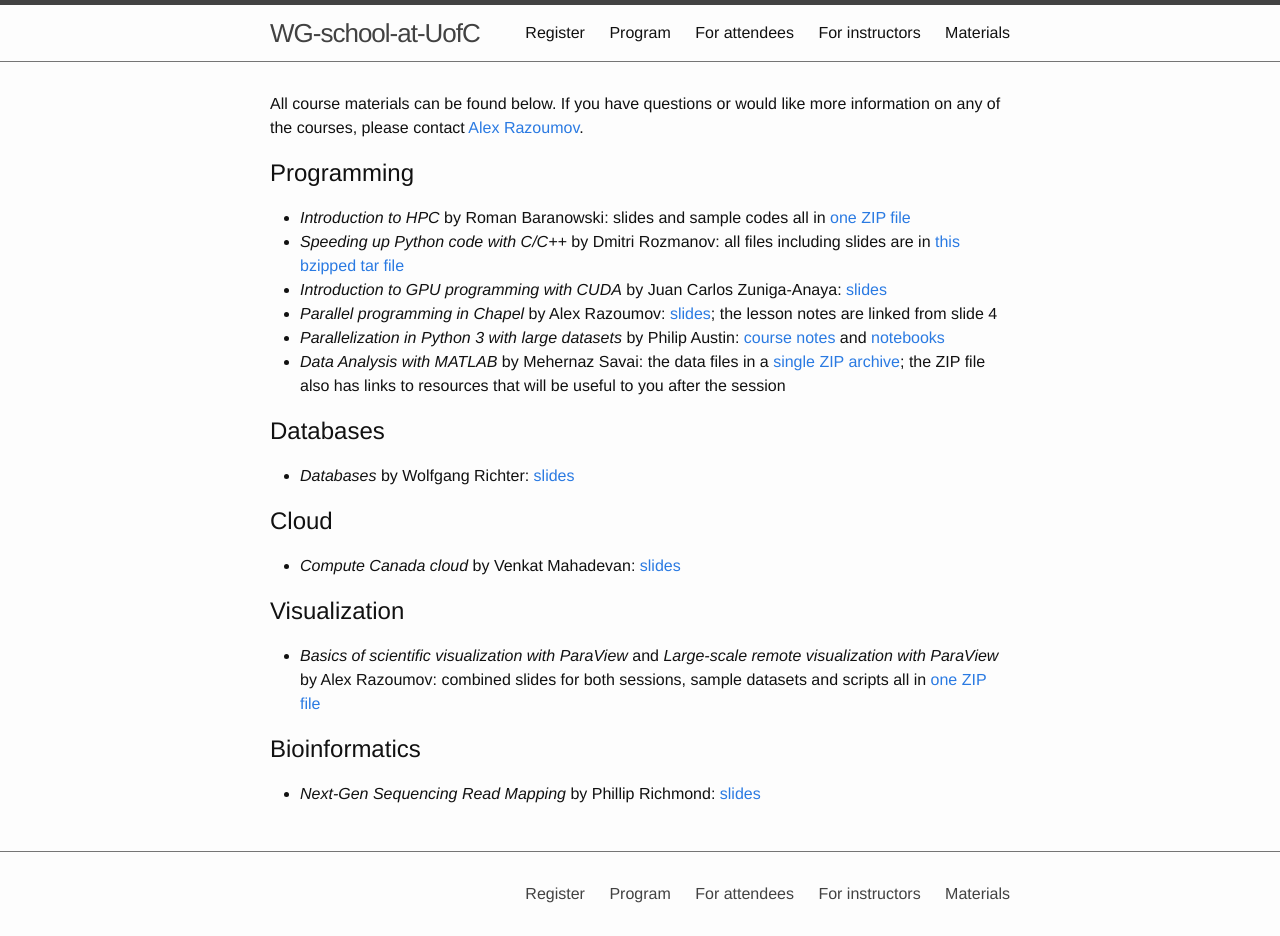
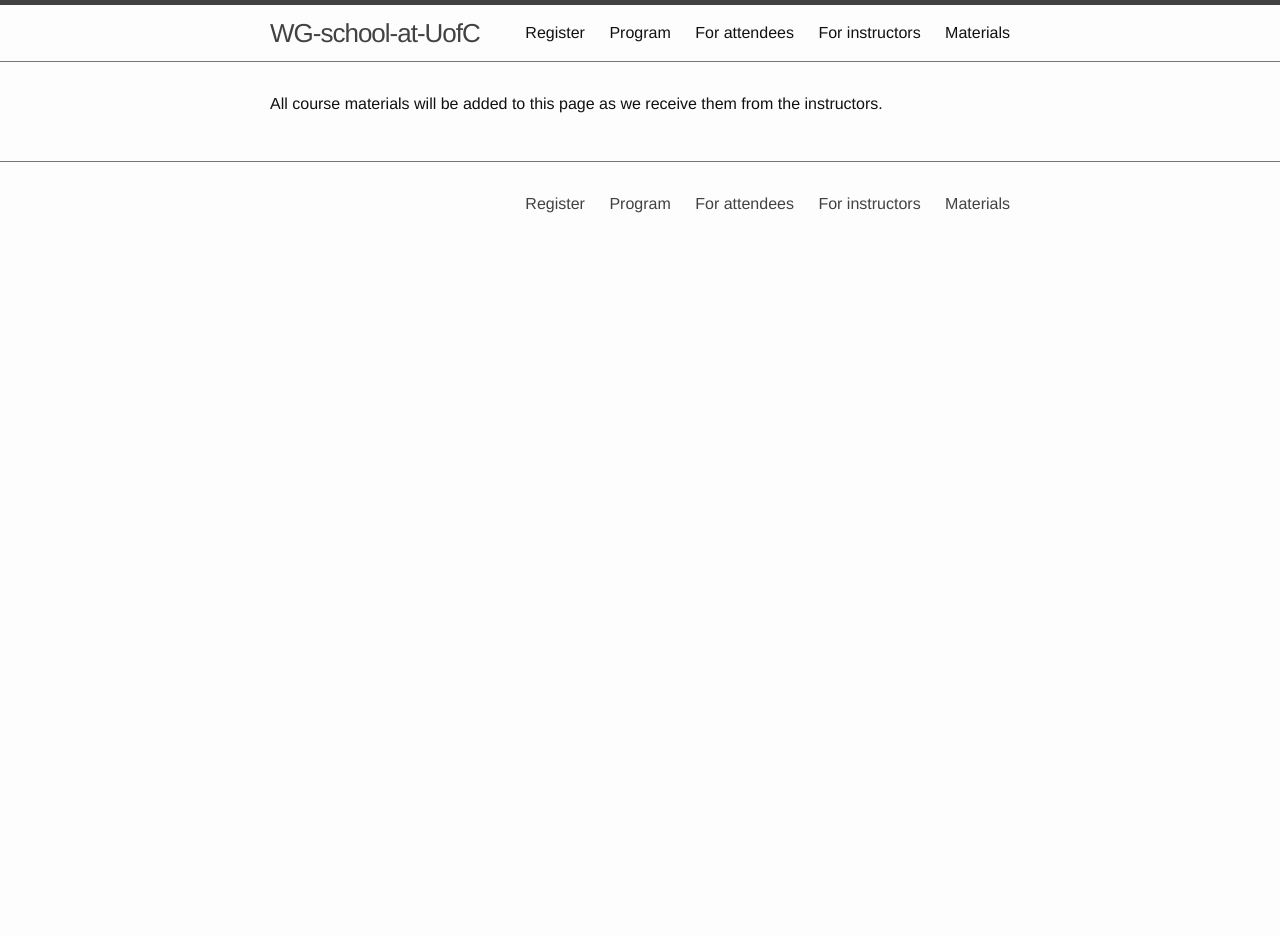
Before and after one commit to WestGrid/ubcSummerSchool2019, a Jekyll site: the page built from 4-materials.md, in a window 1280 px wide. Built offline with Jekyll 4.4.1, drawn with Linux system fonts in a browser that asks for light colours; after the commit the page ends 900 px from its top, so only the background shows below that.

Commit message:
2019-Feb-06 12:49

```diff
--- a/2-forAttendees.md
+++ b/2-forAttendees.md
@@ -18,19 +18,10 @@ day). Don't forget to check details and prerequisites for each course, including
 for your laptop under **Setup** > *Laptop software*. Please install the required software before coming
 to class.
 
-Before the start of the summer school **all eligible attendees must obtain**:
+Before the start of the summer school **all eligible attendees must obtain** their Eduroam accounts
+through their home institutions. You will need online access to log in to remote systems, complete the
+hands-on exercises, view documentation, etc., so please make sure you can sign in to the campus WiFi. If
+you are not sure how to obtain it, please contact the local IT department at your institution.
 
-1. Their Compute Canada acounts. You can find detailed instructions
-   [here](https://www.computecanada.ca/research-portal/account-management/apply-for-an-account). Please
-   note that the same Compute Canada account will let you log in to both Cedar and Graham clusters. If
-   you are not eligible to apply for a Compute Canada account (especially non-academic attendees), we
-   will provide a guest account for you
-2. Their Eduroam accounts through their home institutions. You will need online access to complete the
-   hands-on exercises, log in to remote systems, view documentation, etc., so please make sure you can
-   sign in to Eduroam. If not sure how to obtain it, please contact the local IT department at your
-   institution.
-
-Some (but not all) of the sessions will be recorded and broadcast. You can watch these presentations at
-<a href="http://www.westgrid.ca/live" target="_blank">our live link</a> and <a href="https://www.sli.do"
-target="_blank">ask questions here</a> (enter code **M519**). All recorded presentations will be posted
-online after the end of the summer school.
+For this summer school we will be using a training cluster, and we will provide guest accounts to all
+attendees. You don't need your Compute Canada acount for the school.
--- a/3-forInstructors.md
+++ b/3-forInstructors.md
@@ -6,51 +6,54 @@ nav: true
 
 # Instructor information
 
+All summer school attendees will have guest accounts on our training cluster in a virtual machine on
+Arbutus system. This training cluster will have Compute Canada's CVMFS software stack mounted, available
+via the same module environment as on our general-purpose clusters Cedar and Graham. Not all software
+will work, though, due to licensing limitations (Intel compiler) and hardware differences. Slurm, GNU
+compiler and a lot of other CVMFS-installed software will work. We encourage you to test your workflow
+early and let us know about any problems. For access to the cluster, please contact Alex Razoumov.
+
+Please note that this cluster does not have GPUs. If you need to run demos and/or hands-on exercises on
+GPUs, please let us know. You can run GPU demos on Cedar and Graham, but many attendees will not have
+Compute Canada accounts to log in to these production systems.
+
 ## Course requirements
 
 1. All courses must have hands-on exercises for the attendees.
-1. Whenever possible, courses must show examples on Compute Canada's national systems
-   ([Cedar](https://docs.computecanada.ca/wiki/Cedar) or
-   [Graham](https://docs.computecanada.ca/wiki/Graham)). For example, when demonstrating a workflow in a
-   programming language, show the entire process (writing code, compiling it, and running a Slurm job) on
-   Cedar or Graham, and not just inside the IDE on your laptop.
-  - at the minimum, please show some examples on clusters
+1. Whenever possible, courses must show examples on our training cluster. For example, when demonstrating
+   a workflow in a programming language, show the entire process (writing code, compiling it, and running
+   it in a Slurm job) on the cluster, not just inside the IDE on your laptop.
+  - at the minimum, please show some examples on the cluster
   - if applicable to your course, demonstrate scaling up to large problem sizes and many cores/nodes
 
-If you need any help in porting your workflow to Cedar or Graham, please let the summer school organizers
-know early on.
+If you need any help in porting your workflow to the training cluster, please let the summer school
+organizers know early on.
 
-## Please let us know
+## Please send to us
 
 1. your approximate course syllabus (you can always iterate on it later),
 1. any information you would like to pass to attendees: what software they need to install on their
    laptop, prerequisites for this course, the level of difficulty (beginner / intermediate / expert), and
-1. whether you need a reservation on Cedar or Graham to run student exercises, and in what configuration
-   per each student, e.g., (2 MPI tasks) x (3 cores per task), or GPU requirements
+1. if using significant cluster resources, what hardware configuration you need per each student, e.g.,
+   (2 MPI tasks) x (3 cores per task)
 
 Please check the online description of your course in the program and let us know if you want to add or
 change anything.
 
-## Using reservations on Cedar and Graham
+<!-- ## Using reservations on Cedar and Graham -->
 
-To use the summer school reservations on the clusters, in addition to all other flags, you will need to
-pass the following flags to Slurm:
+<!-- To use the summer school reservations on the clusters, in addition to all other flags, you will need to -->
+<!-- pass the following flags to Slurm: -->
 
-* for CPU jobs:
-~~~ {.bash}
---account=wgssubc-wa_cpu --reservation=wgssubc-wr_cpu
-~~~
+<!-- * for CPU jobs: -->
+<!-- ~~~ {.bash} -->
+<!-- --account=wgssubc-wa_cpu --reservation=wgssubc-wr_cpu -->
+<!-- ~~~ -->
 
-* for GPU jobs
-~~~ {.bash}
---gres=gpu:1 --account=wgssubc-wa_gpu --reservation=wgssubc-wr_gpu
-~~~
+<!-- * for GPU jobs  -->
+<!-- ~~~ {.bash} -->
+<!-- --gres=gpu:1 --account=wgssubc-wa_gpu --reservation=wgssubc-wr_gpu -->
+<!-- ~~~ -->
 
-All instructors, registered attendees with CC accounts, and all guest accounts have been added to the
-reservations. If you need to add anyone else to a reservation, please contact Alex Razoumov.
-
-## Recording and broadcasting
-
-Some of this year's summer school courses will be recorded and broadcast to remote participants and to
-the overflow room. If you do not agree to having your session recorded and broadcast, please let us know
-in advance.
+<!-- All instructors, registered attendees with CC accounts, and all guest accounts have been added to the -->
+<!-- reservations. If you need to add anyone else to a reservation, please contact Alex Razoumov. -->
--- a/4-materials.md
+++ b/4-materials.md
@@ -4,40 +4,42 @@ title: Materials
 nav: true
 ---
 
-All course materials can be found below. If you have questions or would like more information on any of
-the courses, please contact [Alex Razoumov](mailto:alex.razoumov@westgrid.ca).
+All course materials will be added to this page as we receive them from the instructors.
 
-## Programming
+<!-- All course materials can be found below. If you have questions or would like more information on any of -->
+<!-- the courses, please contact [Alex Razoumov](mailto:alex.razoumov@westgrid.ca). -->
 
-- *Introduction to HPC* by Roman Baranowski: slides and sample codes all in [one ZIP file]({{
-  site.baseurl }}/introhpc.zip)
-- *Speeding up Python code with C/C++* by Dmitri Rozmanov: all files including slides are in
-  [this bzipped tar file]({{ site.baseurl }}/ubc-python-files.tar.bz2)
-- *Introduction to GPU programming with CUDA* by Juan Carlos Zuniga-Anaya: [slides]({{ site.baseurl
-  }}/cudaProgramming.pdf)
-- *Parallel programming in Chapel* by Alex Razoumov: [slides]({{ site.baseurl }}/chapel.pdf); the
-  lesson notes are linked from slide 4
-- *Parallelization in Python 3 with large datasets* by Philip Austin:
-  [course notes](https://clouds.eos.ubc.ca/~phil/courses/parallel_python/index.html) and
-  [notebooks](https://github.com/phaustin/parallel_python_course)
-- *Data Analysis with MATLAB* by Mehernaz Savai: the data files in a [single ZIP archive]({{ site.baseurl
-  }}/DataAnalysiswithMATLAB.zip); the ZIP file also has links to resources that will be useful to you
-  after the session
+<!-- ## Programming -->
 
-## Databases
+<!-- - *Introduction to HPC* by Roman Baranowski: slides and sample codes all in [one ZIP file]({{ -->
+<!--   site.baseurl }}/introhpc.zip) -->
+<!-- - *Speeding up Python code with C/C++* by Dmitri Rozmanov: all files including slides are in -->
+<!--   [this bzipped tar file]({{ site.baseurl }}/ubc-python-files.tar.bz2) -->
+<!-- - *Introduction to GPU programming with CUDA* by Juan Carlos Zuniga-Anaya: [slides]({{ site.baseurl -->
+<!--   }}/cudaProgramming.pdf) -->
+<!-- - *Parallel programming in Chapel* by Alex Razoumov: [slides]({{ site.baseurl }}/chapel.pdf); the -->
+<!--   lesson notes are linked from slide 4 -->
+<!-- - *Parallelization in Python 3 with large datasets* by Philip Austin: -->
+<!--   [course notes](https://clouds.eos.ubc.ca/~phil/courses/parallel_python/index.html) and -->
+<!--   [notebooks](https://github.com/phaustin/parallel_python_course) -->
+<!-- - *Data Analysis with MATLAB* by Mehernaz Savai: the data files in a [single ZIP archive]({{ site.baseurl -->
+<!--   }}/DataAnalysiswithMATLAB.zip); the ZIP file also has links to resources that will be useful to you -->
+<!--   after the session -->
 
-- *Databases* by Wolfgang Richter: [slides]({{ site.baseurl }}/WestgridSummerSchool_db_20180611.pdf)
+<!-- ## Databases -->
 
-## Cloud
+<!-- - *Databases* by Wolfgang Richter: [slides]({{ site.baseurl }}/WestgridSummerSchool_db_20180611.pdf) -->
 
-- *Compute Canada cloud* by Venkat Mahadevan: [slides]({{ site.baseurl }}/computeCanadaCloud.pdf)
+<!-- ## Cloud -->
 
-## Visualization
+<!-- - *Compute Canada cloud* by Venkat Mahadevan: [slides]({{ site.baseurl }}/computeCanadaCloud.pdf) -->
 
-- *Basics of scientific visualization with ParaView* and *Large-scale remote visualization with ParaView*
-  by Alex Razoumov: combined slides for both sessions, sample datasets and scripts all in
-  [one ZIP file]({{ site.baseurl }}/paraview.zip)
+<!-- ## Visualization -->
 
-## Bioinformatics
+<!-- - *Basics of scientific visualization with ParaView* and *Large-scale remote visualization with ParaView* -->
+<!--   by Alex Razoumov: combined slides for both sessions, sample datasets and scripts all in -->
+<!--   [one ZIP file]({{ site.baseurl }}/paraview.zip) -->
 
-- *Next-Gen Sequencing Read Mapping* by Phillip Richmond: [slides]({{ site.baseurl }}/shortReadMapping.pdf)
+<!-- ## Bioinformatics -->
+
+<!-- - *Next-Gen Sequencing Read Mapping* by Phillip Richmond: [slides]({{ site.baseurl }}/shortReadMapping.pdf) -->
```
Also changed, not shown: other parts of 2-forAttendees.md (+2 -2 lines).
